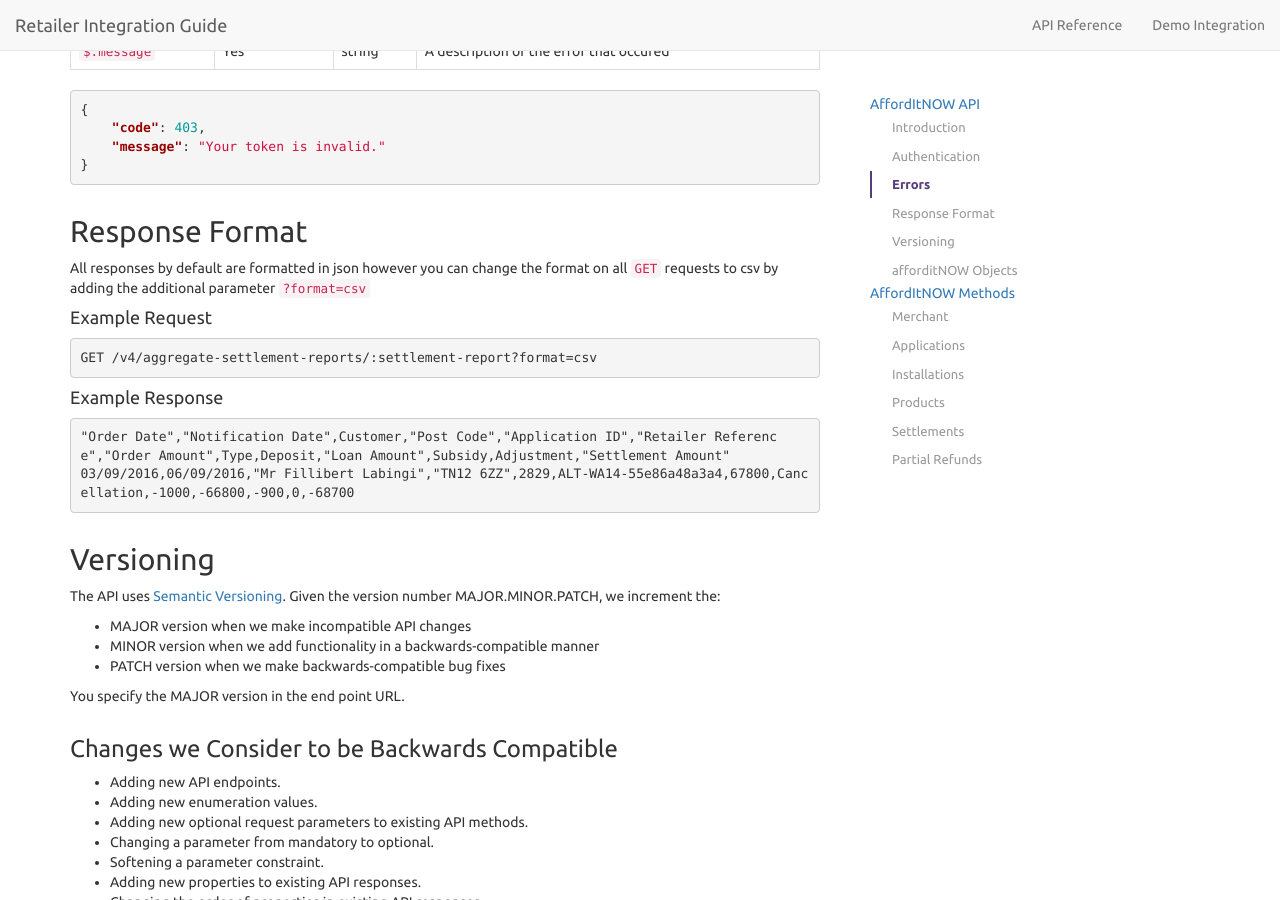
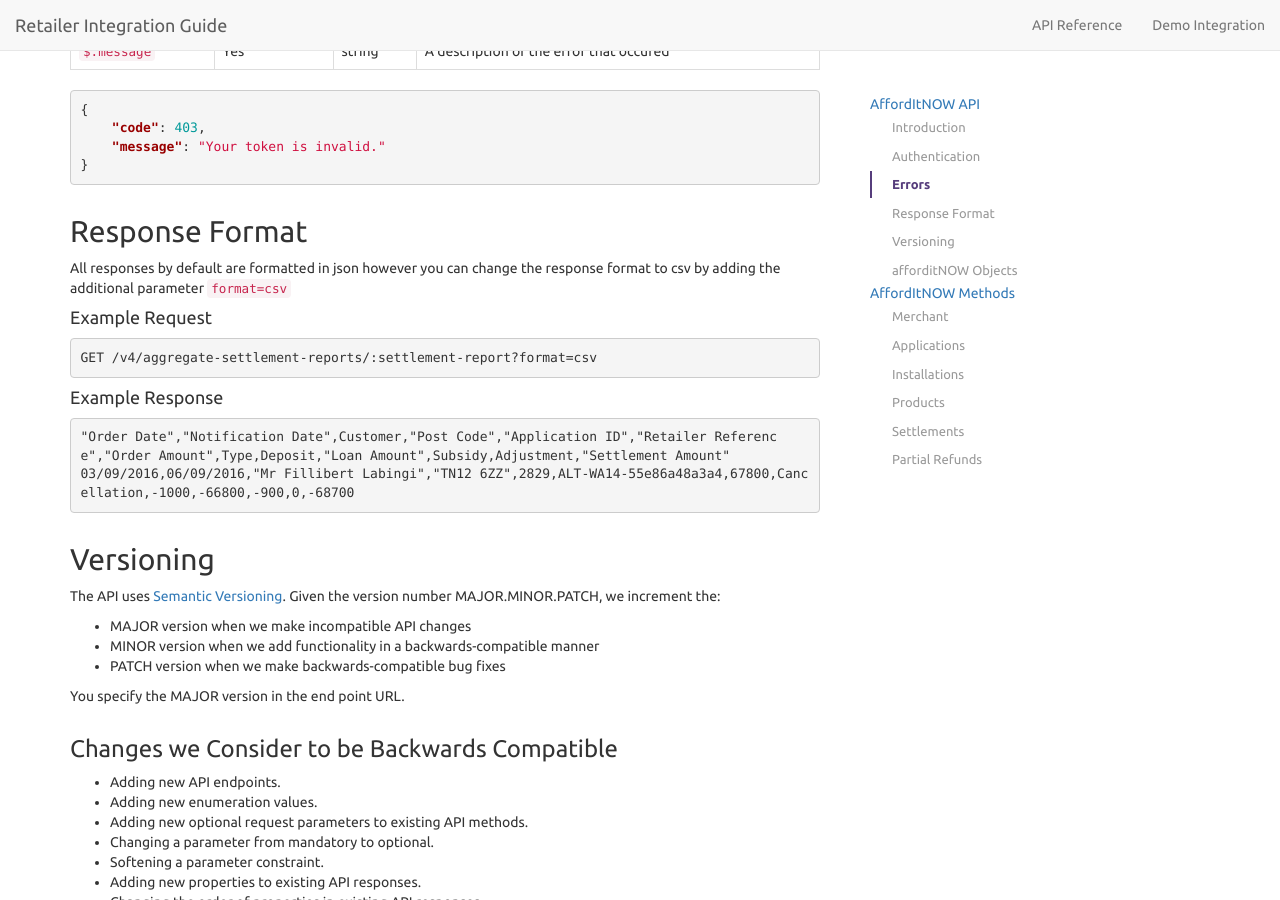
Before and after one commit to PayBreak/retailer-integration-guide, a Jekyll site: the page built from api/index.md, in a window 1280 px wide and 900 px high, scrolled down 1313 px. Built offline with Jekyll 4.4.1, drawn with Linux system fonts in a browser that asks for light colours; nearby versions of some CDN libraries; Markdown is read by kramdown in place of the engine named in the settings.

Commit message:
Minor changes

```diff
--- a/_includes/v4/response_format.md
+++ b/_includes/v4/response_format.md
@@ -1,7 +1,7 @@
 ## Response Format
 
-All responses by default are formatted in json however you can change the format on all `GET` requests to csv by adding the
-additional parameter `?format=csv`
+All responses by default are formatted in json however you can change the response format to csv by adding the
+additional parameter `format=csv`
 
 #### Example Request
 
```
